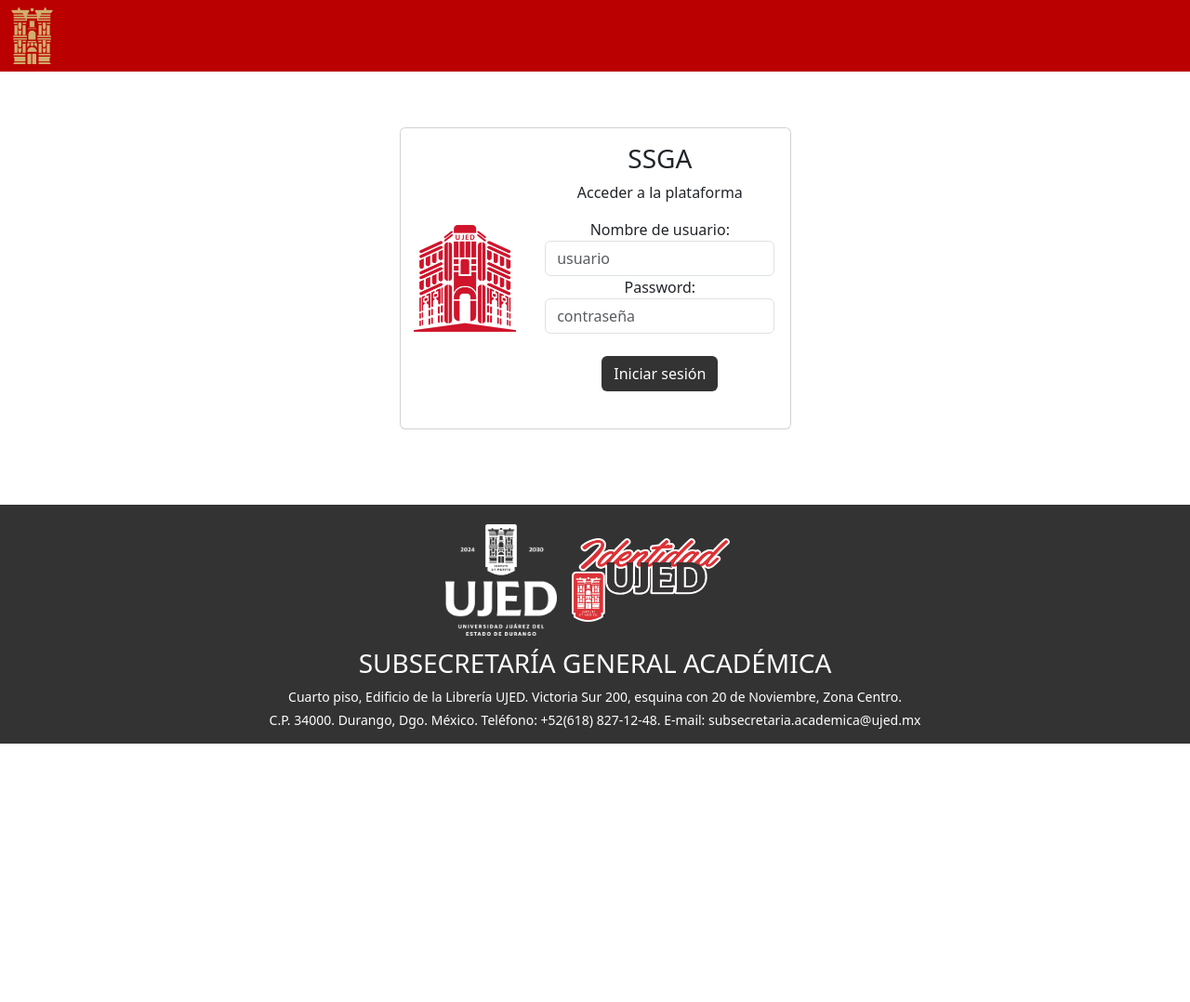
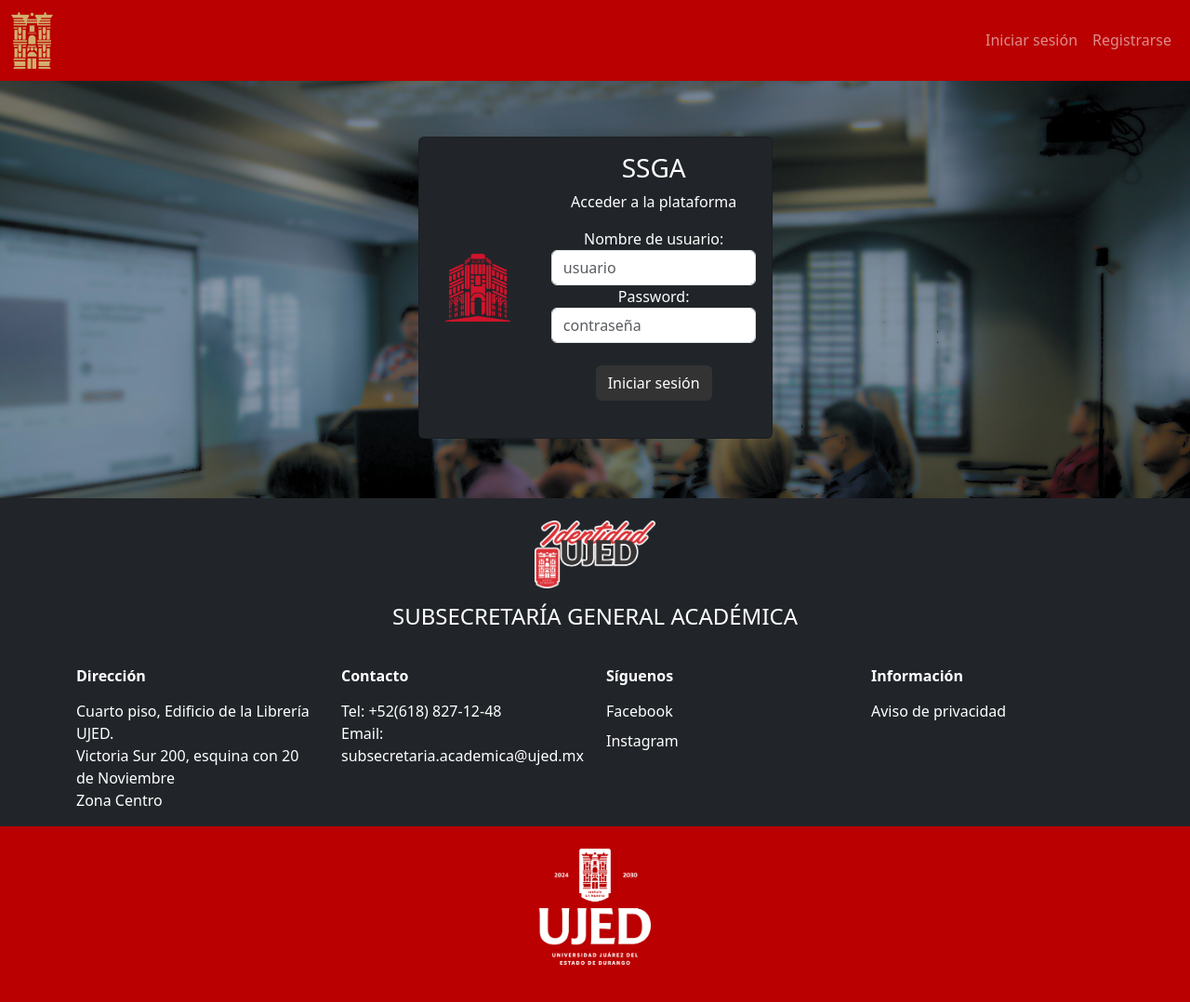
Before and after one commit to dev-ujed/ssga-digital, a Django app: page / in a window 1280 px wide. Shown: the whole page at 93% size. Before the commit the page ends 800 px from the top, so only its background shows below. Run offline with Django 3.2, Linux system fonts and the light colour scheme; some libraries are stand-ins or nearby versions.

Commit message:
diseño del login y correccion en eventos

```diff
--- a/frontend/templates/layouts/header.html
+++ b/frontend/templates/layouts/header.html
@@ -1,45 +1,57 @@
 {% load static %}
 
-<nav class="navbar navbar-expand-lg" style="background-color: #ba0000;">
+<nav class="navbar navbar-expand-lg navbar-dark" style="background-color: #ba0000;">
     <div class="container-fluid">
-        <div class="logo">
-            <img src="{% static 'images/frontis.png' %}" class="img-fluid" alt="ssga" width="45px">
-        </div>
-        <button class="navbar-toggler" type="button" data-bs-toggle="collapse" data-bs-target="#navbarSupportedContent" aria-controls="navbarSupportedContent" aria-expanded="false" aria-label="Toggle navigation">
+        <!-- Logo como enlace a la página principal -->
+        <a class="navbar-brand" href="{% url 'eventos' %}">
+            <img src="{% static 'images/frontis.png' %}" alt="Logo SSGA" width="45">
+        </a>
+
+        <!-- Botón para móviles -->
+        <button class="navbar-toggler" type="button" data-bs-toggle="collapse" data-bs-target="#navbarMain"
+                aria-controls="navbarMain" aria-expanded="false" aria-label="Menú">
             <span class="navbar-toggler-icon"></span>
         </button>
-        <div class="collapse navbar-collapse justify-content-center" id="navbarSupportedContent" >
-            <ul class="navbar-nav me-auto mb-2 mb-lg-0">
+
+        <!-- Contenido principal del navbar -->
+        <div class="collapse navbar-collapse" id="navbarMain">
+            <!-- Elementos de navegación -->
+            <ul class="navbar-nav me-auto">
                 {% if user.is_authenticated %}
                     <li class="nav-item">
-                        <a class="nav-link" href="#"></a>
+                        <a class="nav-link {% if request.resolver_match.url_name == 'eventos' %}active{% endif %}"
+                           href="{% url 'eventos' %}">
+                            Eventos
+                        </a>
+                    </li>
+                {% endif %}
+            </ul>
+
+            <!-- Elementos de usuario -->
+            <ul class="navbar-nav ms-auto">
+                {% if user.is_authenticated %}
+                    <!-- Menú desplegable del usuario -->
+                    <li class="nav-item dropdown">
+                        <a class="nav-link dropdown-toggle" href="#" id="userMenu" role="button"
+                           data-bs-toggle="dropdown" aria-expanded="false">
+                            {{ user.username }}
+                        </a>
+                        <ul class="dropdown-menu dropdown-menu-end" aria-labelledby="userMenu">
+                            <li><a class="dropdown-item" href="#">Perfil</a></li>
+                            <li><hr class="dropdown-divider"></li>
+                            <li><a class="dropdown-item" href="{% url 'logout' %}">Cerrar sesión</a></li>
+                        </ul>
+                    </li>
+                {% else %}
+                    <!-- Opciones para usuarios no autenticados -->
+                    <li class="nav-item">
+                        <a class="nav-link" href="{% url 'login' %}">Iniciar sesión</a>
                     </li>
                     <li class="nav-item">
-                        <a class="nav-link" href="{% url 'eventos' %}">Eventos</a>
+                        <a class="nav-link" href="{% url 'registro' %}">Registrarse</a>
                     </li>
-                {% else %}
-                    <!-- Agrega código para el usuario no autenticado -->
                 {% endif %}
             </ul>
         </div>
-        {% if user.is_authenticated %}
-            <div class="ml-auto"> <!-- Agrega esta línea para el margen automático a la derecha -->
-                <ul class="navbar-nav">
-                    <li class="nav-item dropdown">
-                        <a class="nav-link dropdown-toggle" href="#" id="navbarDropdown" role="button" data-bs-toggle="dropdown" aria-haspopup="true" aria-expanded="false">
-                            {{ user.username }}
-                        </a>
-                        <div class="dropdown-menu" aria-labelledby="navbarDropdown">
-                            <!-- Aquí van los elementos del menú desplegable -->
-                            <a class="dropdown-item" href="#">Perfil</a>
-                            <div class="dropdown-divider"></div>
-                            <a class="dropdown-item" href="{% url 'logout' %}">Cerrar sesión</a>
-                        </div>
-                    </li>
-                </ul>
-            </div>
-        {% else %}
-            <!-- Agrega código para el usuario no autenticado -->
-        {% endif %}
-    </div>
+    </div>
 </nav>
--- a/frontend/templates/layouts/main.html
+++ b/frontend/templates/layouts/main.html
@@ -7,6 +7,7 @@
     <link href="https://cdn.jsdelivr.net/npm/bootstrap@5.3.3/dist/css/bootstrap.min.css" rel="stylesheet" integrity="sha384-QWTKZyjpPEjISv5WaRU9OFeRpok6YctnYmDr5pNlyT2bRjXh0JMhjY6hW+ALEwIH" crossorigin="anonymous">
     <script src="https://cdn.jsdelivr.net/npm/sweetalert2@11"></script>
     <script src="https://cdn.jsdelivr.net/npm/fullcalendar@6.1.5/locales/es.global.min.js"></script>
+    <link rel="stylesheet" href="https://cdn.jsdelivr.net/npm/bootstrap-icons@1.8.1/font/bootstrap-icons.css">
     <link rel="stylesheet" href="{% static 'css/styles.css' %}">
     <title>Index</title>
 </head>
--- a/frontend/templates/login.html
+++ b/frontend/templates/login.html
@@ -2,24 +2,48 @@
 {% load static %}
 {% block content %}
 
+<style>
+  body {
+    background-image: url("{% static 'images/school.png' %}");
+    background-size: cover;  /* Ajusta la imagen al tamaño de la pantalla */
+            background-position: center; /* Centra la imagen */
+            background-repeat: no-repeat; /* No repetir la imagen */
+            background-attachment: fixed; /* Mantiene el fondo fijo al hacer scroll */
+            min-height: 100vh; /* Asegura que cubra toda la pantalla */
+            margin: 0; /* Elimina márgenes */
+        }
+
+  .footer {
+      background-color: #ba0000;
+      color: #ffffff;
+      padding: 20px 0;
+  }
+  .footer a {
+      color: #ffffff;
+      text-decoration: none;
+  }
+  .footer a:hover {
+      text-decoration: underline;
+  }
+</style>
 
 <div class="content-grid" style="margin-top: 60px;">
-  <div class="card mb-3 text-center" style="max-width: 540px; background-color: rgba(255, 255, 255, 0.5);">
+  <div class="card mb-3 text-center" style="max-width: 540px; background-color: #212529;">
       <div class="row g-0">
           <div class="col-md-4" style="display: flex; align-items: center; justify-content: center;">
-              <img src="{% static 'images/ssga_2025.png' %}" class="img-fluid rounded-start" style="max-width: 130px; padding: 10px;" alt="...">
+              <img src="{% static 'images/ssga_2025.png' %}" class="img-fluid rounded-start" style="max-width: 90px; padding: 10px;" alt="...">
           </div>
-          <div class="col-md-8">
-              <div class="card-body">
-                  <h3 class="card-title">SSGA</h3>
+          <div class="col-md-8" style="color: #ffffff;">
+              <div class="card-body" style="color: #fff;">
+                  <h3 class="card-title" style="color: #ffffff;">SSGA</h3>
                   <p class="card-text">Acceder a la plataforma</p>
                   <form method="post">
                       {% csrf_token %}
-                      <div class="form-group">
+                      <div class="form-group" style="color: #ffffff;">
                           {{ form.username.label_tag }}
                           {{ form.username }}
                       </div>
-                      <div class="form-group">
+                      <div class="form-group" style="color: #ffffff;">
                           {{ form.password.label_tag }}
                           {{ form.password }}
                       </div>
@@ -34,25 +58,80 @@
   </div>
 </div>
 
+<!-- Main Header -->
+<header class="bg-dark text-white py-4 mt-5">  <!-- Using Bootstrap classes -->
+  <div class="container">
+    <div class="d-flex flex-column align-items-center">
+      <!-- Logo Container -->
+      <div class="d-flex flex-wrap justify-content-center align-items-center gap-4 mb-3">
+        <!-- <a href="#" class="navbar-brand">
+          <img src="{% static 'images/ssga_2025.png' %}"
+               alt="University Logo"
+               class="img-fluid"
+               style="max-width: 70px; height: auto;">
+        </a> -->
+        <a href="#" class="navbar-brand">
+          <img src="{% static 'images/Identidad.png' %}"
+               alt="University Identity"
+               class="img-fluid"
+               style="max-width: 130px; height: auto;">
+        </a>
+      </div>
 
-<nav class="navbar fixed-bottom" style="background: #333; color: white; padding: 15px 0;">
-  <div class="container d-flex flex-column align-items-center text-center">
-    <div class="d-flex align-items-center flex-wrap mb-2">
-      <a class="navbar-brand me-3" href="#">
-        <img src="{% static 'images/logo-ujed.2025.png' %}" alt="Logo" width="120" height="120" class="d-inline-block align-text-top">
-      </a>
-      <a class="navbar-brand" href="#">
-        <img src="{% static 'images/Identidad.png' %}" alt="Logo" width="170" height="90" class="d-inline-block align-text-top">
-      </a>
+      <!-- Title -->
+      <h1 class="h4 mb-0 text-center">SUBSECRETARÍA GENERAL ACADÉMICA</h1>
     </div>
-    <h3 class="mb-2">SUBSECRETARÍA GENERAL ACADÉMICA</h3>
-    <div class="small">
-      <p class="mb-1">Cuarto piso, Edificio de la Librería UJED. Victoria Sur 200, esquina con 20 de Noviembre, Zona Centro.</p>
-      <p class="mb-0">C.P. 34000. Durango, Dgo. México. Teléfono: +52(618) 827-12-48. E-mail: subsecretaria.academica@ujed.mx</p>
+  </div>
+</header>
+
+<footer class="bg-dark text-white py-3 m-0">  <!-- Reduce el padding y elimina el margen -->
+  <div class="container">
+    <div class="row g-4">
+      <div class="col-md-6 col-lg-3">
+        <h2 class="h6 fw-bold mb-3">Dirección</h2>
+        <address class="mb-0">
+          Cuarto piso, Edificio de la Librería UJED.<br>
+          Victoria Sur 200, esquina con 20 de Noviembre<br>
+          Zona Centro
+        </address>
+      </div>
+      <div class="col-md-6 col-lg-3">
+        <h2 class="h6 fw-bold mb-3">Contacto</h2>
+        <ul class="list-unstyled">
+          <li>Tel: <a href="tel:+526188271248" class="text-white text-decoration-none">+52(618) 827-12-48</a></li>
+          <li>Email: <a href="mailto:subsecretaria.academica@ujed.mx" class="text-white text-decoration-none">subsecretaria.academica@ujed.mx</a></li>
+        </ul>
+      </div>
+      <div class="col-md-6 col-lg-3">
+        <h2 class="h6 fw-bold mb-3">Síguenos</h2>
+        <div class="d-flex flex-column gap-2">
+          <a href="#" class="text-white text-decoration-none">Facebook</a>
+          <a href="#" class="text-white text-decoration-none">Instagram</a>
+        </div>
+      </div>
+      <div class="col-md-6 col-lg-3">
+        <h2 class="h6 fw-bold mb-3">Información</h2>
+        <div class="d-flex flex-column gap-2">
+          <a href="#" class="text-white text-decoration-none">Aviso de privacidad</a>
+        </div>
+      </div>
     </div>
+  </div>
+</footer>
 
+<nav class="text-white py-4 mt-0" style="background-color: #ba0000;">  <!-- Elimina margen superior -->
+  <div class="container">
+    <div class="d-flex flex-column align-items-center">
+      <div class="d-flex flex-wrap justify-content-center align-items-center gap-4 mb-3">
+        <a href="#" class="navbar-brand">
+          <img src="{% static 'images/logo-ujed.2025.png' %}"
+               alt="University Logo"
+               class="img-fluid"
+               style="max-width: 120px; height: auto;">
+        </a>
+      </div>
+    </div>
   </div>
 </nav>
 
-
 {% endblock %}
```
Also changed, not shown: frontend/templates/eventos.html (+17 -8 lines), static/images/school.png (added).
